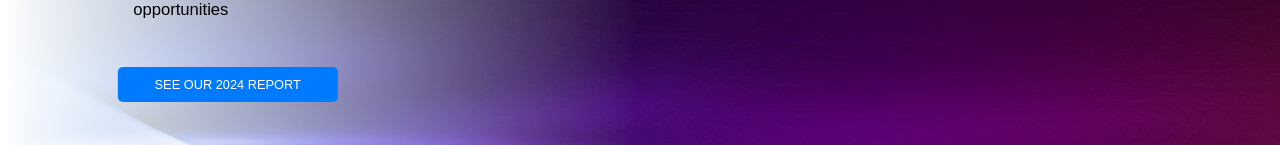
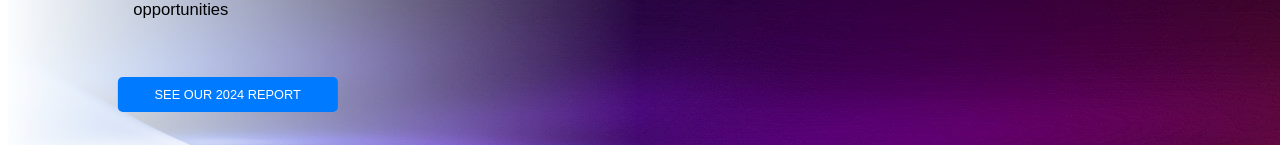
Before and after one commit to Spring1077/Life-Developers, a Next.js app in the folder frontend/: page / in a window 1280 px wide. Shown: the part 459-604 px from the top of the page. Built offline with nearby package versions, Linux system fonts and the light colour scheme.

Commit message:
Update globals.css

```diff
--- a/frontend/src/styles/globals.css
+++ b/frontend/src/styles/globals.css
@@ -437,7 +437,19 @@ button[type="button"] {
 button[type="button"]:hover {
   background-color: #870000;
 }
+button{
+  background-color: #a40000;
+  color: white;
+  border: none;
+  padding: 10px 20px;
+  border-radius: 4px;
+  margin-top: 10px;
+  cursor: pointer;
+}
 
+button:hover {
+  background-color: #870000;
+}
 .password-input {
   border: none;
   border-bottom: 1px solid #ddd;
```
